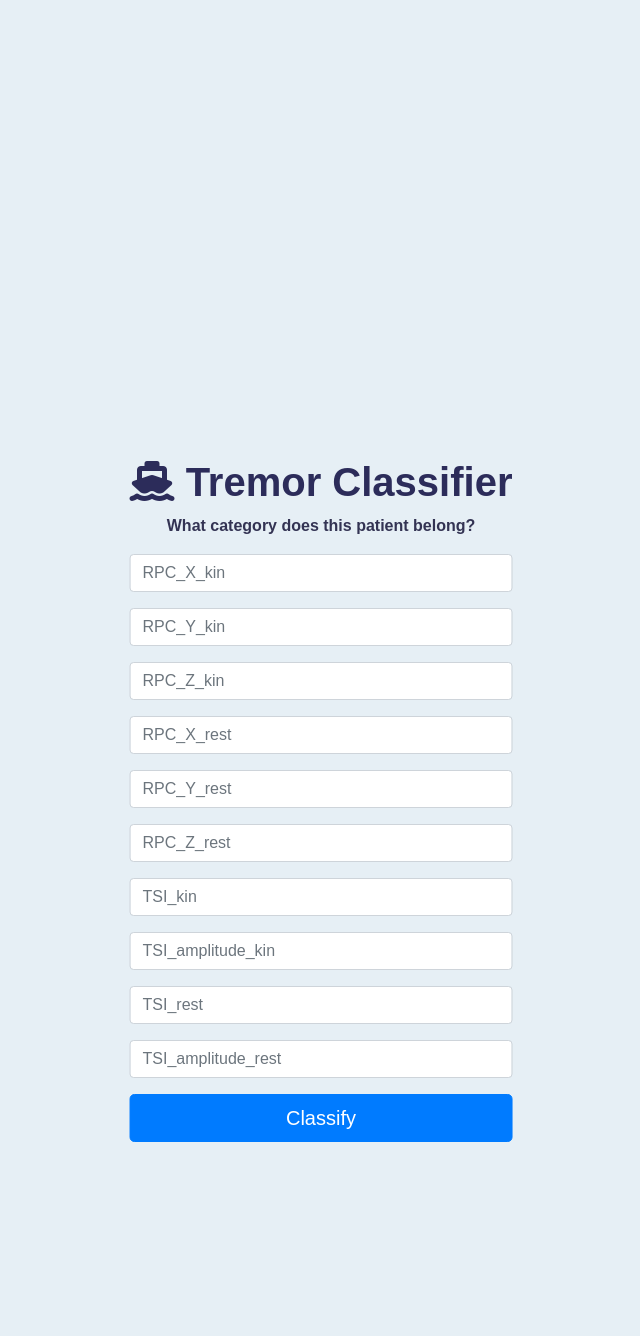
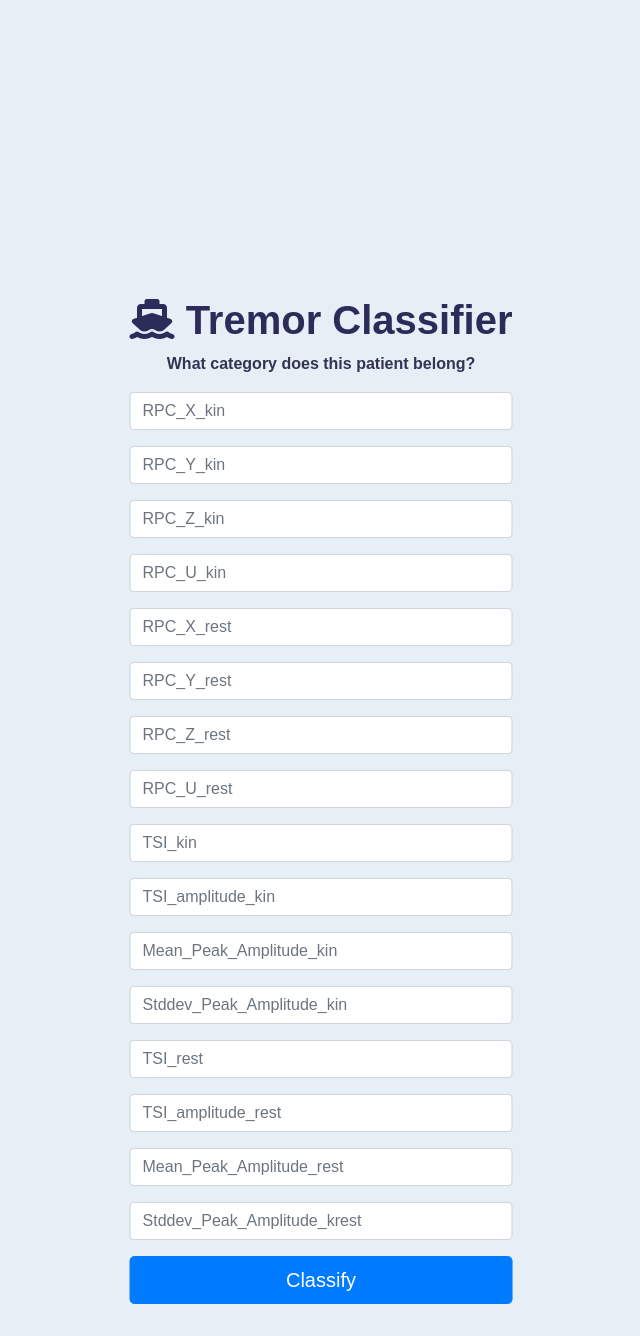
Before and after one commit to sydneyabuya/parkinson-classification-using-tremor, a Django app: page /severe/ in a window 1280 px wide. Shown: the whole page, without its empty margins (319-959 px from the left). Before the commit the page ends 1142 px from the top, so only its background shows below. Run offline with Django 4.2, Linux system fonts and the light colour scheme; some libraries are stand-ins or nearby versions.

Commit message:
Managed to classify 1

```diff
--- a/severe/templates/index.html
+++ b/severe/templates/index.html
@@ -78,6 +78,16 @@
       <div class="form-group">
         <input
           class="form-control"
+          placeholder="RPC_U_kin"
+          required
+          type="text"
+          name="RPC_U_kin"
+        />
+      </div>
+
+      <div class="form-group">
+        <input
+          class="form-control"
           placeholder="RPC_X_rest"
           required
           type="text"
@@ -108,12 +118,25 @@
       <div class="form-group">
         <input
           class="form-control"
+          placeholder="RPC_U_rest"
+          required
+          type="text"
+          name="RPC_U_rest"
+        />
+      </div>
+
+      <div class="form-group">
+        <input
+          class="form-control"
           placeholder="TSI_kin"
           required
           type="text"
           name="TSI_kin"
         />
       </div>
+
+      <!-- RPC_X_kin, RPC_Y_kin, RPC_Z_kin, RPC_U_kin, RPC_X_rest, RPC_Y_rest, RPC_Z_rest, RPC_U_rest, TSI_kin, TSI_amplitude_kin,
+                           Mean_Peak_Amplitude_kin, Stddev_Peak_Amplitude_kin, TSI_rest, TSI_amplitude_rest, Mean_Peak_Amplitude_rest, Stddev_Peak_Amplitude_rest -->
 
       <div class="form-group">
         <input
@@ -122,6 +145,26 @@
           required
           type="text"
           name="TSI_amplitude_kin"
+        />
+      </div>
+
+      <div class="form-group">
+        <input
+          class="form-control"
+          placeholder="Mean_Peak_Amplitude_kin"
+          required
+          type="text"
+          name="Mean_Peak_Amplitude_kin"
+        />
+      </div>
+
+      <div class="form-group">
+        <input
+          class="form-control"
+          placeholder="Stddev_Peak_Amplitude_kin"
+          required
+          type="text"
+          name="Stddev_Peak_Amplitude_kin"
         />
       </div>
 
@@ -145,6 +188,26 @@
         />
       </div>
 
+      <div class="form-group">
+        <input
+          class="form-control"
+          placeholder="Mean_Peak_Amplitude_rest"
+          required
+          type="text"
+          name="Mean_Peak_Amplitude_rest"
+        />
+      </div>
+
+      <div class="form-group">
+        <input
+          class="form-control"
+          placeholder="Stddev_Peak_Amplitude_krest"
+          required
+          type="text"
+          name="Stddev_Peak_Amplitude_rest"
+        />
+      </div>
+
       <input
         class="btn btn-primary btn-lg btn-block"
         type="submit"
--- a/severe/views.py
+++ b/severe/views.py
@@ -10,7 +10,7 @@ def home(request):
     return render(request, 'index.html')
 
 
-def getClassifier(RPC_X_kin, RPC_Y_kin, RPC_Z_kin, RPC_X_rest, RPC_Y_rest, RPC_Z_rest, TSI_kin, TSI_amplitude_kin, TSI_rest, TSI_amplitude_rest):
+def getClassifier(RPC_X_kin, RPC_Y_kin, RPC_Z_kin, RPC_U_kin, RPC_X_rest, RPC_Y_rest, RPC_Z_rest, RPC_U_rest, TSI_kin, TSI_amplitude_kin, Mean_Peak_Amplitude_kin, Stddev_Peak_Amplitude_kin, TSI_rest, TSI_amplitude_rest, Mean_Peak_Amplitude_rest, Stddev_Peak_Amplitude_rest):
     model = pickle.load(open('tremor_classifier_model.joblib', 'rb'))
     scaled = pickle.load(open('scaler.sav', 'rb'))
     # ['RPC_X_kin',
@@ -31,8 +31,8 @@ def getClassifier(RPC_X_kin, RPC_Y_kin, RPC_Z_kin, RPC_X_rest, RPC_Y_rest, RPC_Z
     #  'Stddev Peak Amplitude_+rest']
 
     prediction = model.predict(scaled.transform([
-        [RPC_X_kin, RPC_Y_kin, RPC_Z_kin, RPC_X_rest, RPC_Y_rest, RPC_Z_rest,
-            TSI_kin, TSI_amplitude_kin, TSI_rest, TSI_amplitude_rest,]
+        [RPC_X_kin, RPC_Y_kin, RPC_Z_kin, RPC_U_kin, RPC_X_rest, RPC_Y_rest, RPC_Z_rest, RPC_U_rest, TSI_kin, TSI_amplitude_kin,
+            Mean_Peak_Amplitude_kin, Stddev_Peak_Amplitude_kin, TSI_rest, TSI_amplitude_rest, Mean_Peak_Amplitude_rest, Stddev_Peak_Amplitude_rest]
     ]))
 
     if prediction == 0:
@@ -46,15 +46,21 @@ def result(request):
     RPC_X_kin = float(request.GET['RPC_X_kin'])
     RPC_Y_kin = float(request.GET['RPC_Y_kin'])
     RPC_Z_kin = float(request.GET['RPC_Z_kin'])
+    RPC_U_kin = float(request.GET['RPC_U_kin'])
     RPC_X_rest = float(request.GET['RPC_X_rest'])
     RPC_Y_rest = float(request.GET['RPC_Y_rest'])
     RPC_Z_rest = float(request.GET['RPC_Z_rest'])
+    RPC_U_rest = float(request.GET['RPC_U_rest'])
     TSI_kin = float(request.GET['TSI_kin'])
     TSI_amplitude_kin = float(request.GET['TSI_amplitude_kin'])
+    Mean_Peak_Amplitude_kin = float(request.GET['Mean_Peak_Amplitude_kin'])
+    Stddev_Peak_Amplitude_kin = float(request.GET['Stddev_Peak_Amplitude_kin'])
     TSI_rest = float(request.GET['TSI_rest'])
     TSI_amplitude_rest = float(request.GET['TSI_amplitude_rest'])
+    Mean_Peak_Amplitude_rest = float(request.GET['Mean_Peak_Amplitude_rest'])
+    Stddev_Peak_Amplitude_rest = float(request.GET['Stddev_Peak_Amplitude_rest'])
 
-    result = getClassifier(RPC_X_kin, RPC_Y_kin, RPC_Z_kin, RPC_X_rest, RPC_Y_rest,
-                           RPC_Z_rest, TSI_kin, TSI_amplitude_kin, TSI_rest, TSI_amplitude_rest)
+    result = getClassifier(RPC_X_kin, RPC_Y_kin, RPC_Z_kin, RPC_U_kin, RPC_X_rest, RPC_Y_rest, RPC_Z_rest, RPC_U_rest, TSI_kin, TSI_amplitude_kin,
+                           Mean_Peak_Amplitude_kin, Stddev_Peak_Amplitude_kin, TSI_rest, TSI_amplitude_rest, Mean_Peak_Amplitude_rest, Stddev_Peak_Amplitude_rest)
 
     return render(request, 'result.html', {'result': result})
```
